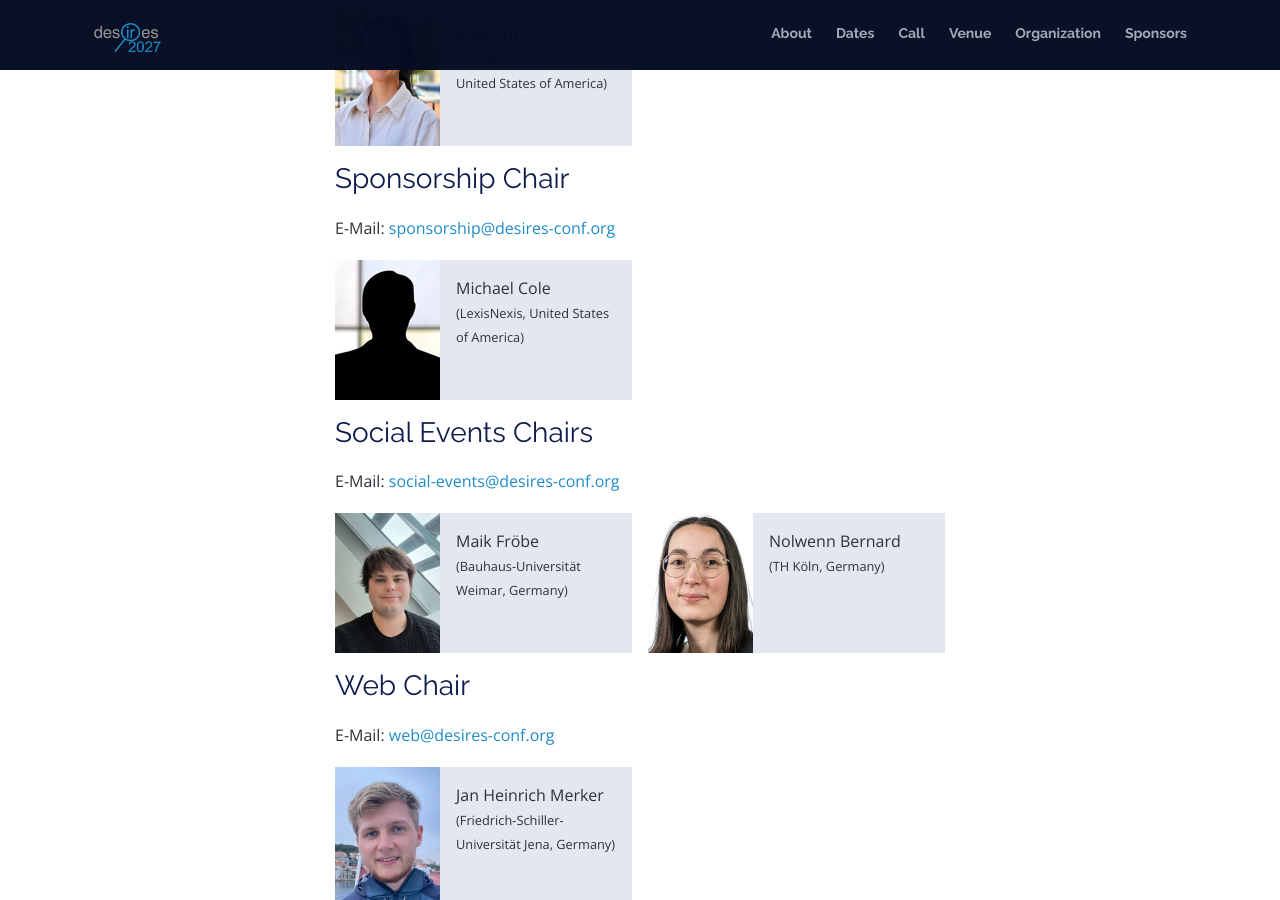
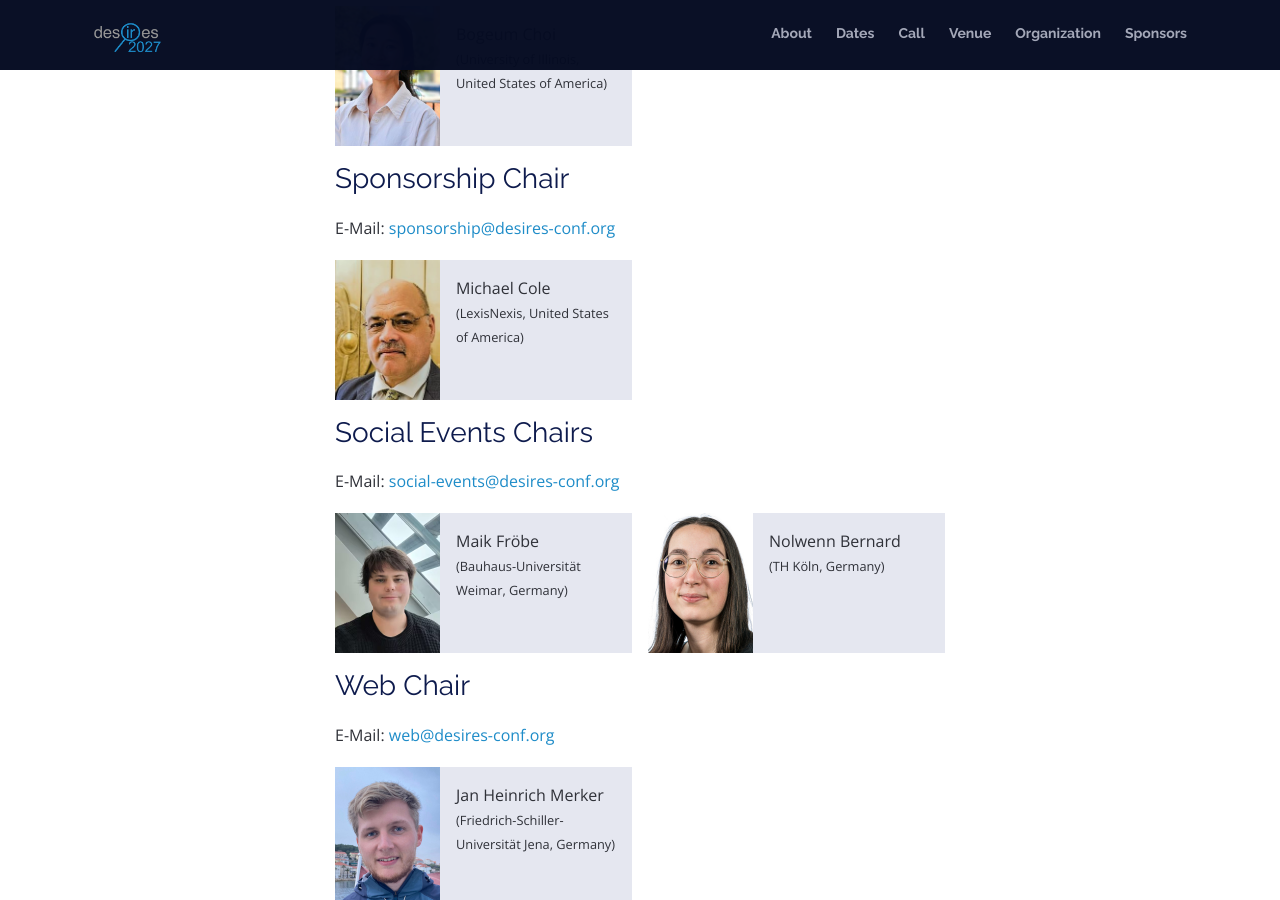
Before and after one commit to desires-conf/desires-conf.github.io, a Jekyll site: the page built from 2027/index.html, in a window 1280 px wide and 900 px high, scrolled down 5943 px. Built offline with Jekyll 4.4.1, drawn with Linux system fonts in a browser that asks for light colours; nearby versions of some CDN libraries.

Commit message:
Add photo

```diff
--- a/2027/index.html
+++ b/2027/index.html
@@ -230,7 +230,7 @@ subtitle: Cologne, Germany
       </p>
       <div class="people">
         <figure>
-          <img src="img/person-male.jpg" alt="Michael Cole">
+          <img src="img/person-cole.jpg" alt="Michael Cole">
           <figcaption>
             Michael Cole<br>
             <small>(LexisNexis, United States of America)</small>
```
Also changed, not shown: 2027/img/person-cole.jpg (added).
